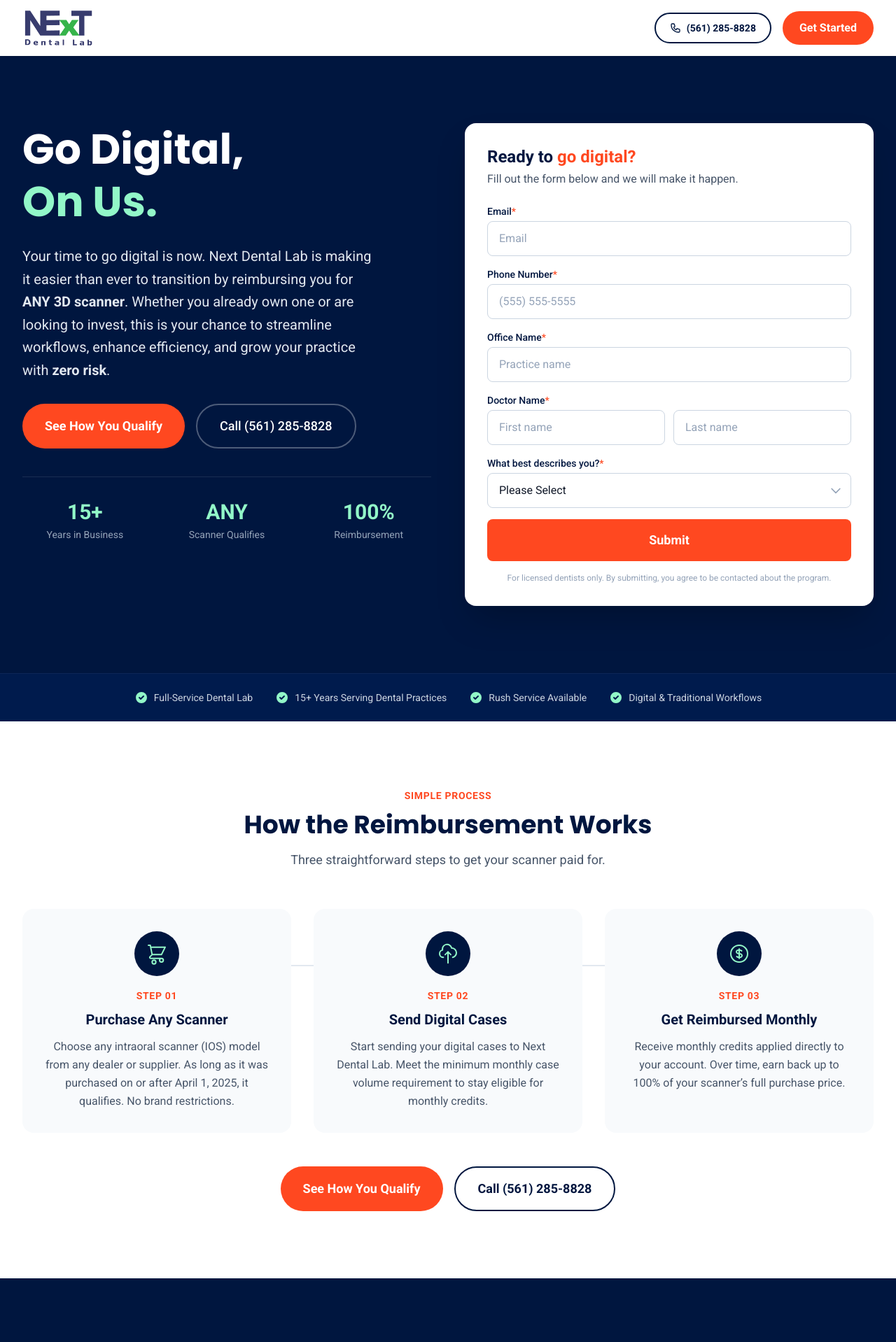
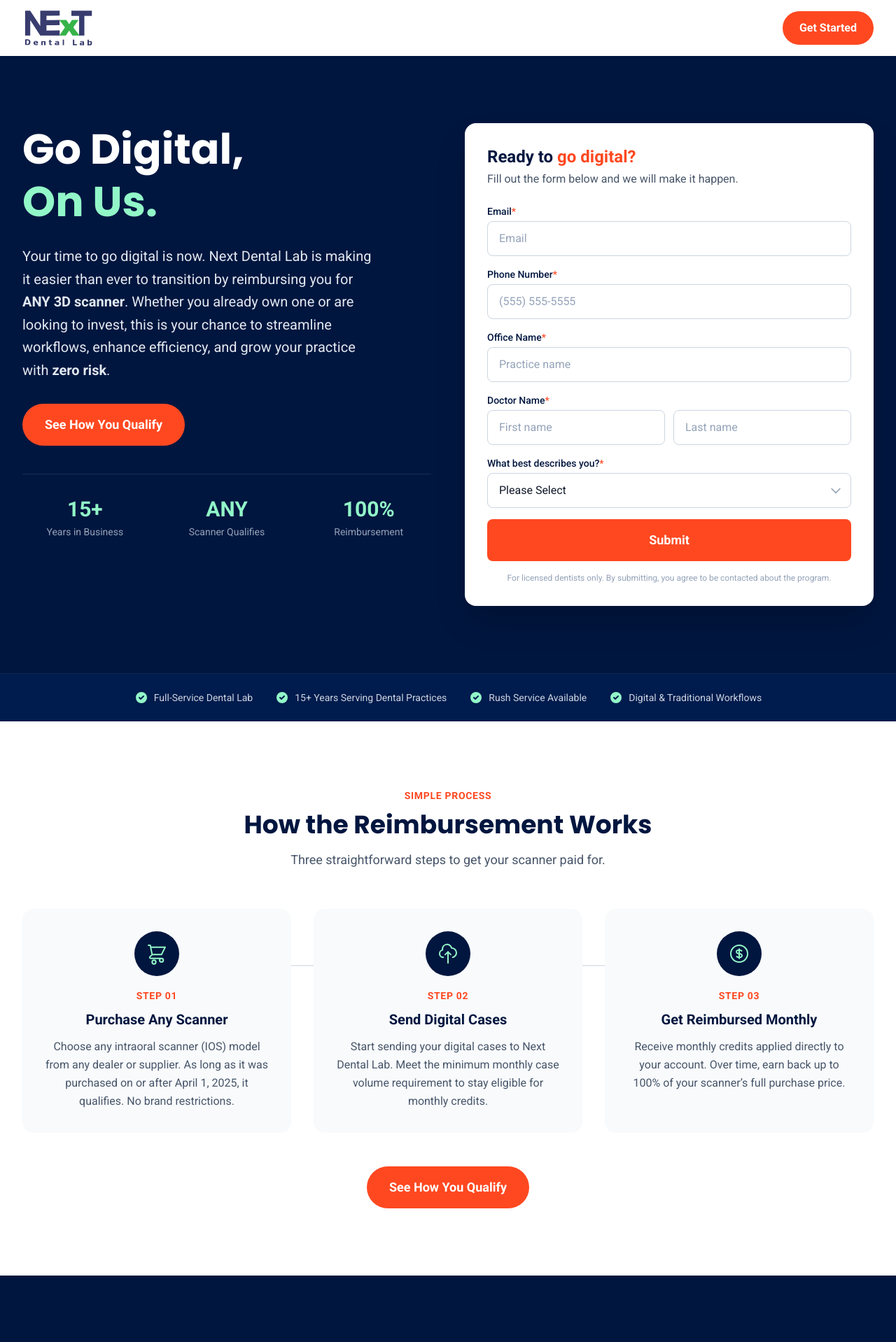
Before and after one commit to Landing-Pages-Websites/next-dental-lab-scanner, a Next.js app: page / in a window 1280 px wide. Shown: the top 1918 px of the page at 70% size. Built offline with nearby package versions, Linux system fonts and the light colour scheme.

Commit message:
Remove ALL phone CTAs - task spec says no phone leads

```diff
--- a/src/app/page.tsx
+++ b/src/app/page.tsx
@@ -285,10 +285,6 @@
             <Image src="/images/logo.png" alt="Next Dental Lab" width={160} height={87} className="h-14 w-auto" priority />
           </a>
           <div className="flex items-center gap-4">
-            <a href="tel:5612858828" className="hidden sm:flex items-center gap-2 border-2 border-[#00163F] hover:border-[#FF4820] hover:text-[#FF4820] text-[#00163F] font-semibold px-5 py-2.5 rounded-full transition-colors text-sm">
-              <svg className="w-4 h-4" fill="none" stroke="currentColor" viewBox="0 0 24 24"><path strokeLinecap="round" strokeLinejoin="round" strokeWidth={2} d="M3 5a2 2 0 012-2h3.28a1 1 0 01.948.684l1.498 4.493a1 1 0 01-.502 1.21l-2.257 1.13a11.042 11.042 0 005.516 5.516l1.13-2.257a1 1 0 011.21-.502l4.493 1.498a1 1 0 01.684.949V19a2 2 0 01-2 2h-1C9.716 21 3 14.284 3 6V5z" /></svg>
-              (561) 285-8828
-            </a>
             <button onClick={scrollToForm}
               className="bg-[#FF4820] hover:bg-[#E63D18] text-white font-semibold px-6 py-3 rounded-full transition-colors text-sm sm:text-base">
               Get Started
@@ -311,15 +307,11 @@
                 looking to invest, this is your chance to streamline workflows, enhance efficiency, and grow
                 your practice with <strong>zero risk</strong>.
               </p>
-              <div className="flex flex-col sm:flex-row gap-4 mb-10">
+              <div className="mb-10">
                 <button onClick={scrollToForm}
                   className="bg-[#FF4820] hover:bg-[#E63D18] text-white font-semibold px-8 py-4 rounded-full transition-colors text-lg">
                   See How You Qualify
                 </button>
-                <a href="tel:5612858828"
-                  className="border-2 border-white/30 hover:border-white text-white font-medium px-8 py-4 rounded-full transition-colors text-lg text-center">
-                  Call (561) 285-8828
-                </a>
               </div>
               {/* Trust signals */}
               <div className="grid grid-cols-3 gap-6 border-t border-white/10 pt-8">
@@ -419,15 +411,11 @@
               </div>
             ))}
           </div>
-          <div className="flex flex-col sm:flex-row gap-4 justify-center mt-12">
+          <div className="text-center mt-12">
             <button onClick={scrollToForm}
               className="bg-[#FF4820] hover:bg-[#E63D18] text-white font-semibold px-8 py-4 rounded-full transition-colors text-lg">
               See How You Qualify
             </button>
-            <a href="tel:5612858828"
-              className="border-2 border-[#00163F] hover:border-[#FF4820] text-[#00163F] hover:text-[#FF4820] font-semibold px-8 py-4 rounded-full transition-colors text-lg text-center">
-              Call (561) 285-8828
-            </a>
           </div>
         </div>
       </section>
@@ -556,15 +544,11 @@
               </div>
             ))}
           </div>
-          <div className="flex flex-col sm:flex-row gap-4 justify-center mt-12">
+          <div className="text-center mt-12">
             <button onClick={scrollToForm}
               className="bg-[#FF4820] hover:bg-[#E63D18] text-white font-semibold px-8 py-4 rounded-full transition-colors text-lg">
               Fill Out the Form to Qualify
             </button>
-            <a href="tel:5612858828"
-              className="border-2 border-[#00163F] hover:border-[#FF4820] text-[#00163F] hover:text-[#FF4820] font-semibold px-8 py-4 rounded-full transition-colors text-lg text-center">
-              Call (561) 285-8828
-            </a>
           </div>
         </div>
       </section>
@@ -658,15 +642,11 @@
               </div>
             ))}
           </div>
-          <div className="flex flex-col sm:flex-row gap-4 justify-center mt-12">
+          <div className="text-center mt-12">
             <button onClick={scrollToForm}
               className="bg-[#FF4820] hover:bg-[#E63D18] text-white font-semibold px-8 py-4 rounded-full transition-colors text-lg">
               Ready? Fill Out the Form
             </button>
-            <a href="tel:5612858828"
-              className="border-2 border-[#00163F] hover:border-[#FF4820] text-[#00163F] hover:text-[#FF4820] font-semibold px-8 py-4 rounded-full transition-colors text-lg text-center">
-              Call (561) 285-8828
-            </a>
           </div>
         </div>
       </section>
@@ -691,10 +671,6 @@
                   className="bg-[#FF4820] hover:bg-[#E63D18] text-white font-bold px-8 py-4 rounded-full transition-colors text-lg">
                   Get Started Now
                 </button>
-                <a href="tel:5612858828"
-                  className="border-2 border-white/30 hover:border-white text-white font-medium px-8 py-4 rounded-full transition-colors text-lg text-center">
-                  Call (561) 285-8828
-                </a>
               </div>
             </div>
             <LeadForm id="footer-form" formData={formData} errors={errors} submitting={submitting}
```
